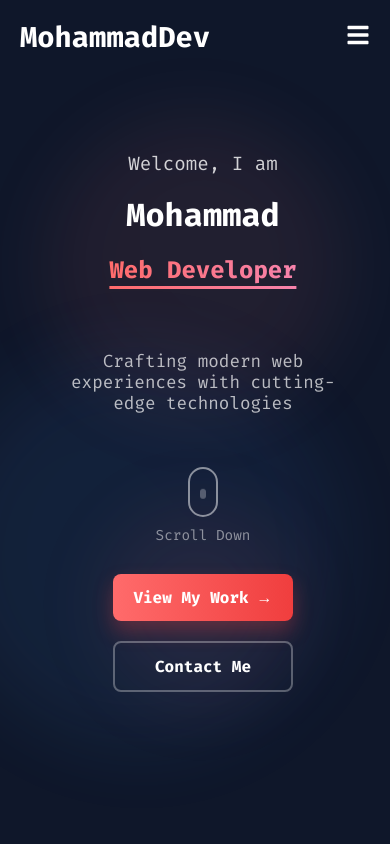
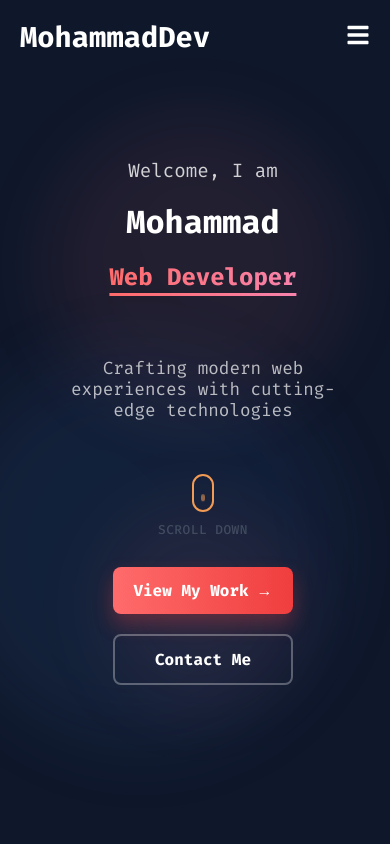
Before and after one commit to mohmmadpouryousefi/portfolio, a React (Vite) app: page / in a window 390 px wide. Shown: the top 844 px of the page. Built offline with nearby package versions, Linux system fonts and the light colour scheme.

Commit message:
interactive scroll indicator with smooth navigation

```diff
--- a/src/components/Hero.jsx
+++ b/src/components/Hero.jsx
@@ -8,6 +8,21 @@ const Hero = () => {
     // Trigger animations after component mounts
     setIsLoaded(true);
   }, []);
+
+  // Function to scroll to next section
+  const scrollToNextSection = () => {
+    const nextSection =
+      document.querySelector(".about") ||
+      document.querySelector(".projects") ||
+      document.querySelector("section:nth-of-type(2)");
+
+    if (nextSection) {
+      nextSection.scrollIntoView({
+        behavior: "smooth",
+        block: "start",
+      });
+    }
+  };
 
   return (
     <section className="hero">
@@ -39,7 +54,10 @@ const Hero = () => {
               </p>
             </div>
 
-            <div className={`scroll-indicator ${isLoaded ? "active" : ""}`}>
+            <div
+              className={`scroll-indicator ${isLoaded ? "active" : ""}`}
+              onClick={scrollToNextSection}
+            >
               <div className="mouse">
                 <div className="wheel"></div>
               </div>
--- a/src/styles/hero.css
+++ b/src/styles/hero.css
@@ -279,11 +279,12 @@
   display: flex;
   flex-direction: column;
   align-items: center;
+  gap: 10px;
+  margin-top: 40px;
   opacity: 0;
   transform: translateY(20px);
-  transition: opacity 0.5s ease, transform 0.5s ease;
-  transition-delay: 1.2s;
-  align-self: flex-start;
+  transition: all 0.8s ease;
+  transition-delay: 1.4s;
 }
 
 .scroll-indicator.active {
@@ -294,39 +295,98 @@
 .mouse {
   width: 30px;
   height: 50px;
-  border: 2px solid rgba(255, 255, 255, 0.5);
+  border: 2px solid #F29B55;
   border-radius: 20px;
   position: relative;
-  display: flex;
-  justify-content: center;
-  margin-bottom: 10px;
+  background: transparent;
+  cursor: pointer;
+  transition: all 0.3s ease;
+}
+
+.mouse:hover {
+  border-color: #F5D206;
+  transform: scale(1.1);
 }
 
 .wheel {
   width: 6px;
   height: 10px;
-  background-color: rgba(255, 255, 255, 0.8);
-  border-radius: 4px;
-  animation: scrollAnimation 2s ease infinite;
+  background: #F29B55;
+  border-radius: 3px;
   position: absolute;
-  top: 10px;
+  top: 8px;
+  left: 50%;
+  transform: translateX(-50%);
+  animation: scroll-wheel 2s infinite ease-in-out;
+  transition: background-color 0.3s ease;
 }
 
-@keyframes scrollAnimation {
+.mouse:hover .wheel {
+  background: #F5D206;
+}
+
+/* Scroll Animation */
+@keyframes scroll-wheel {
   0% {
     opacity: 1;
-    transform: translateY(0);
+    transform: translateX(-50%) translateY(0);
   }
-
+  50% {
+    opacity: 0.5;
+    transform: translateX(-50%) translateY(15px);
+  }
   100% {
-    opacity: 0;
-    transform: translateY(15px);
+    opacity: 1;
+    transform: translateX(-50%) translateY(0);
   }
 }
 
+/* Scroll Text */
 .scroll-text {
-  font-size: 0.9rem;
-  color: rgba(255, 255, 255, 0.5);
+  font-size: 0.85rem;
+  color: #4a5568;
+  font-weight: 500;
+  letter-spacing: 0.5px;
+  text-transform: uppercase;
+  opacity: 0.8;
+  transition: all 0.3s ease;
+}
+
+.scroll-indicator:hover .scroll-text {
+  color: #F29B55;
+  opacity: 1;
+}
+
+/* Alternative scroll wheel animation (bouncing effect) */
+@keyframes scroll-wheel-bounce {
+  0%, 100% {
+    transform: translateX(-50%) translateY(0);
+    opacity: 1;
+  }
+  25% {
+    transform: translateX(-50%) translateY(8px);
+    opacity: 0.7;
+  }
+  50% {
+    transform: translateX(-50%) translateY(16px);
+    opacity: 0.4;
+  }
+  75% {
+    transform: translateX(-50%) translateY(8px);
+    opacity: 0.7;
+  }
+}
+
+/* Pulse animation variant */
+@keyframes scroll-wheel-pulse {
+  0%, 100% {
+    transform: translateX(-50%) scale(1);
+    opacity: 1;
+  }
+  50% {
+    transform: translateX(-50%) scale(0.8);
+    opacity: 0.6;
+  }
 }
 
 /* Responsive design */
@@ -399,6 +459,25 @@
   .animated-shape {
     opacity: 0.08;
   }
+
+  .scroll-indicator {
+    margin-top: 30px;
+  }
+
+  .mouse {
+    width: 25px;
+    height: 42px;
+  }
+
+  .wheel {
+    width: 5px;
+    height: 8px;
+    top: 6px;
+  }
+
+  .scroll-text {
+    font-size: 0.8rem;
+  }
 }
 
 @media (max-width: 480px) {
@@ -417,6 +496,21 @@
   .primary-btn,
   .secondary-btn {
     padding: 14px 20px;
+  }
+
+  .scroll-indicator {
+    margin-top: 25px;
+  }
+
+  .mouse {
+    width: 22px;
+    height: 38px;
+  }
+
+  .wheel {
+    width: 4px;
+    height: 7px;
+    top: 5px;
   }
 }
 
```
